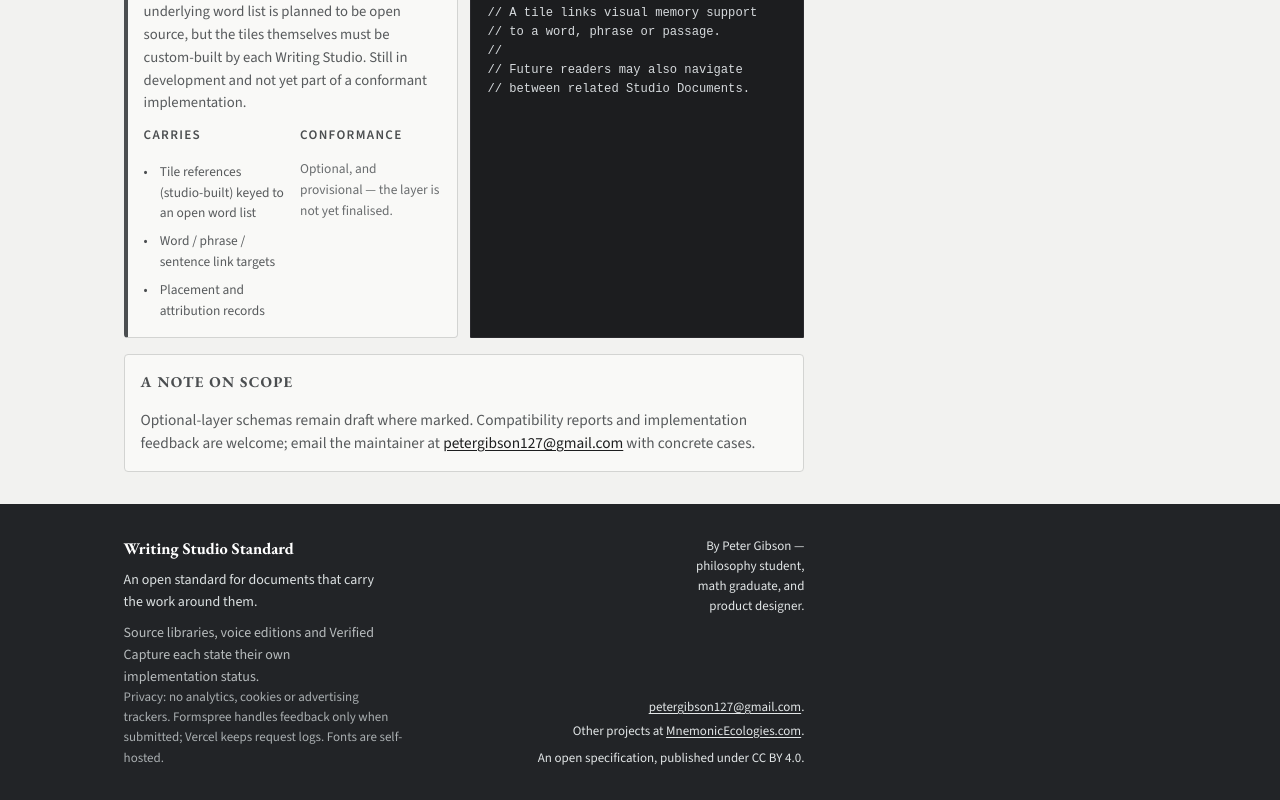
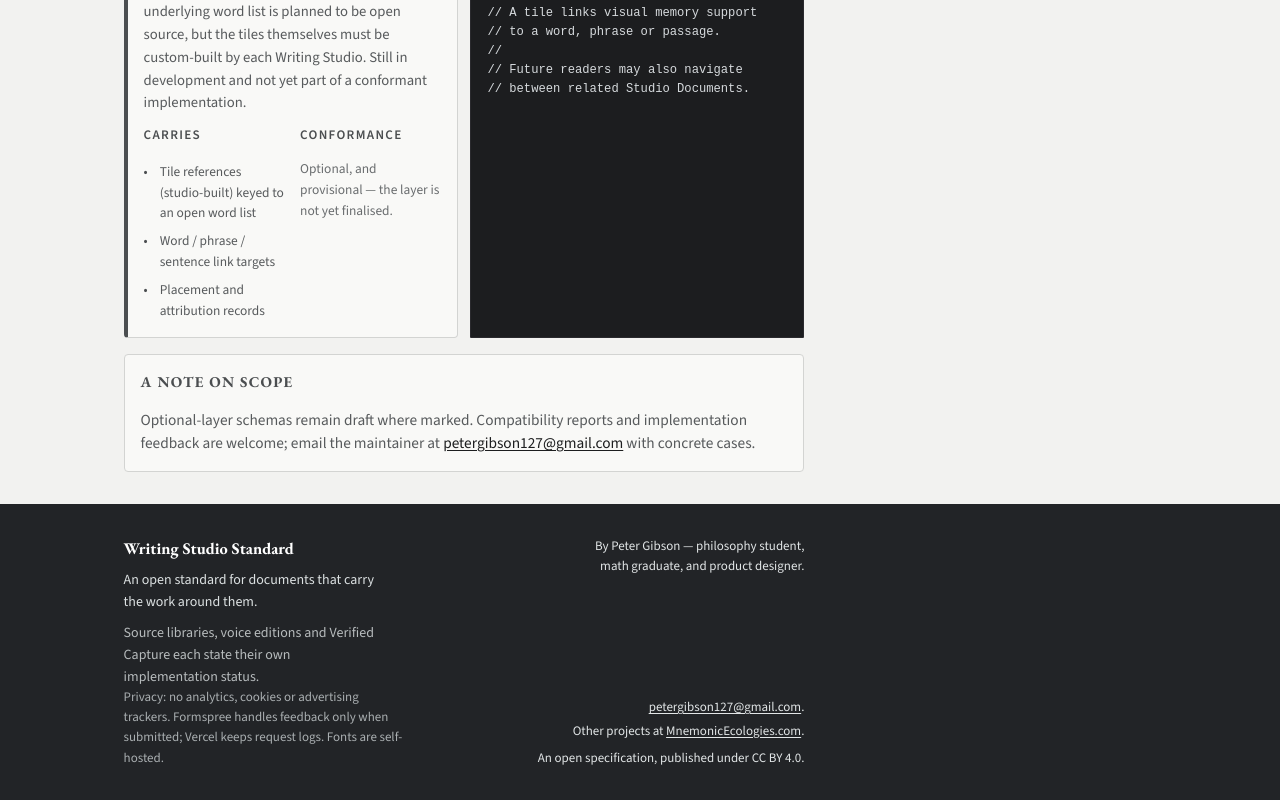
Before and after one commit to albatross310/writingstudiostandard, a React (Vite) app: page /architecture in a window 1280 px wide. Shown: the part 4032-4832 px from the top of the page. Built offline with nearby package versions, Linux system fonts and the light colour scheme.

Commit message:
Harden footer as two equal cells

```diff
--- a/src/components/Footer.css
+++ b/src/components/Footer.css
@@ -6,16 +6,17 @@
 }
 
 .footer__inner {
-  display: grid;
-  grid-template-columns: repeat(2, minmax(0, 1fr));
-  gap: clamp(2.5rem, 7vw, 6rem);
+  display: flex;
+  flex-wrap: nowrap;
+  gap: clamp(1rem, 4vw, 4rem);
   align-items: stretch;
 }
 
 .footer__brand {
-  grid-column: 1;
   display: flex;
   flex-direction: column;
+  flex: 1 1 0;
+  width: 0;
   min-height: 170px;
   min-width: 0;
 }
@@ -53,9 +54,10 @@
 }
 
 .footer__copy {
-  grid-column: 2;
   display: flex;
   flex-direction: column;
+  flex: 1 1 0;
+  width: 0;
   align-items: flex-end;
   min-height: 170px;
   min-width: 0;
@@ -72,7 +74,7 @@
 }
 
 .footer__credit {
-  width: 50%;
+  width: 100%;
   align-self: flex-end;
   text-align: right;
   line-height: 1.55;
@@ -95,6 +97,7 @@
 .footer__copy a {
   color: inherit;
   text-underline-offset: 0.14em;
+  overflow-wrap: anywhere;
 }
 
 @media (max-width: 1100px) {
```
